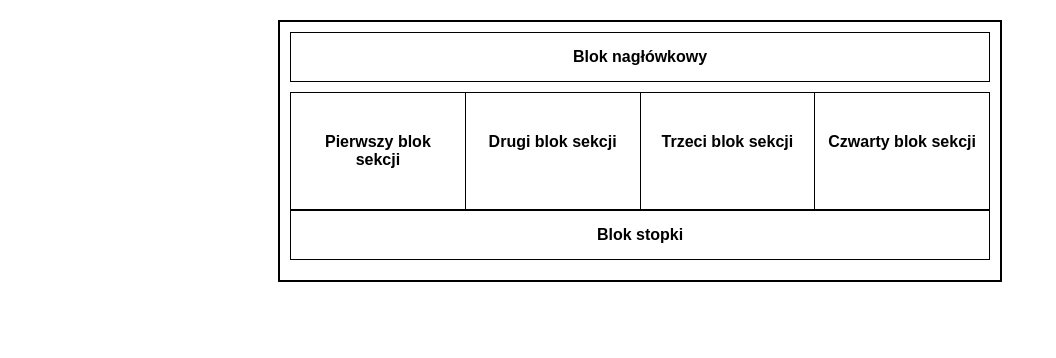
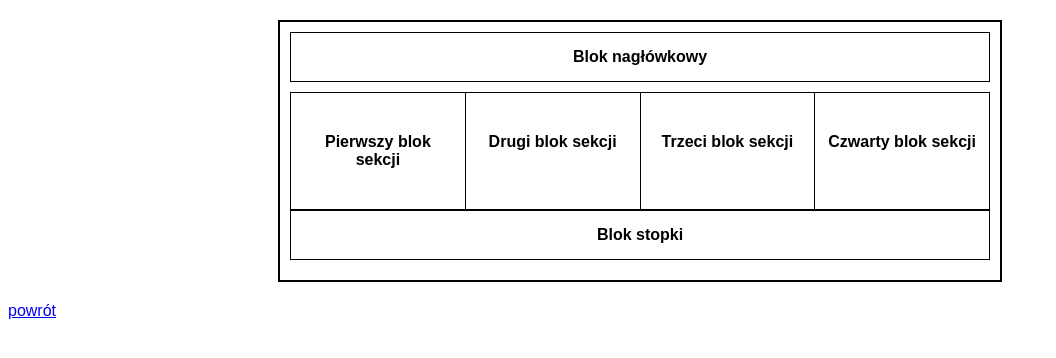
Before and after one commit to StefanskiMiloosz/arkusz-6, a plain HTML site: page index.html in a window 1280 px wide. Shown: the whole page, without its empty margins (0-1056 px from the left). Drawn offline with Linux system fonts and the light colour scheme.

Commit message:
Update index.html

```diff
--- a/index.html
+++ b/index.html
@@ -59,6 +59,6 @@
     <div class="block">Blok stopki</div>
 
 </div>
-
+<a href="https://stefanskimiloosz.github.io/arkusz-0/">powrót</a>
 </body>
 </html>
```
